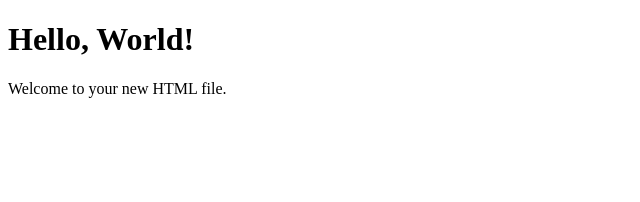
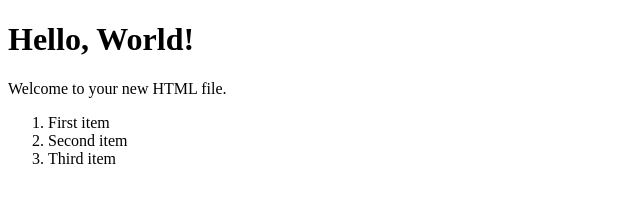
Before and after one commit to mjcleme/cs260F2024, a plain HTML site: page hello.html in a window 1280 px wide. Shown: the whole page, without its empty margins (0-640 px from the left). Drawn offline with Linux system fonts and the light colour scheme.

Commit message:
With Ordered list

```diff
--- a/hello.html
+++ b/hello.html
@@ -8,5 +8,10 @@
 <body>
     <h1>Hello, World!</h1>
     <p>Welcome to your new HTML file.</p>
+    <ol>
+        <li>First item</li>
+        <li>Second item</li>
+        <li>Third item</li>
+    </ol>
 </body>
 </html>
```
